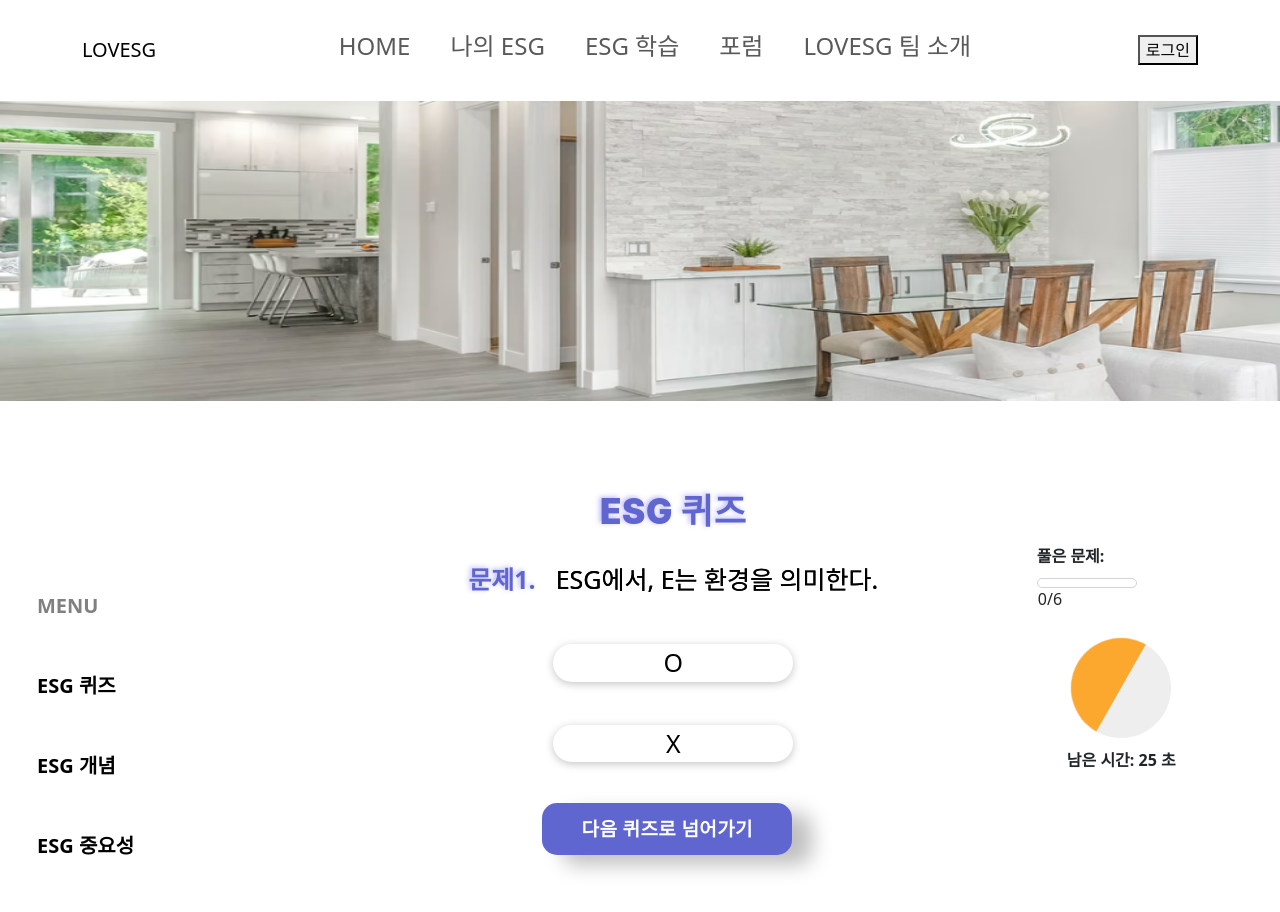
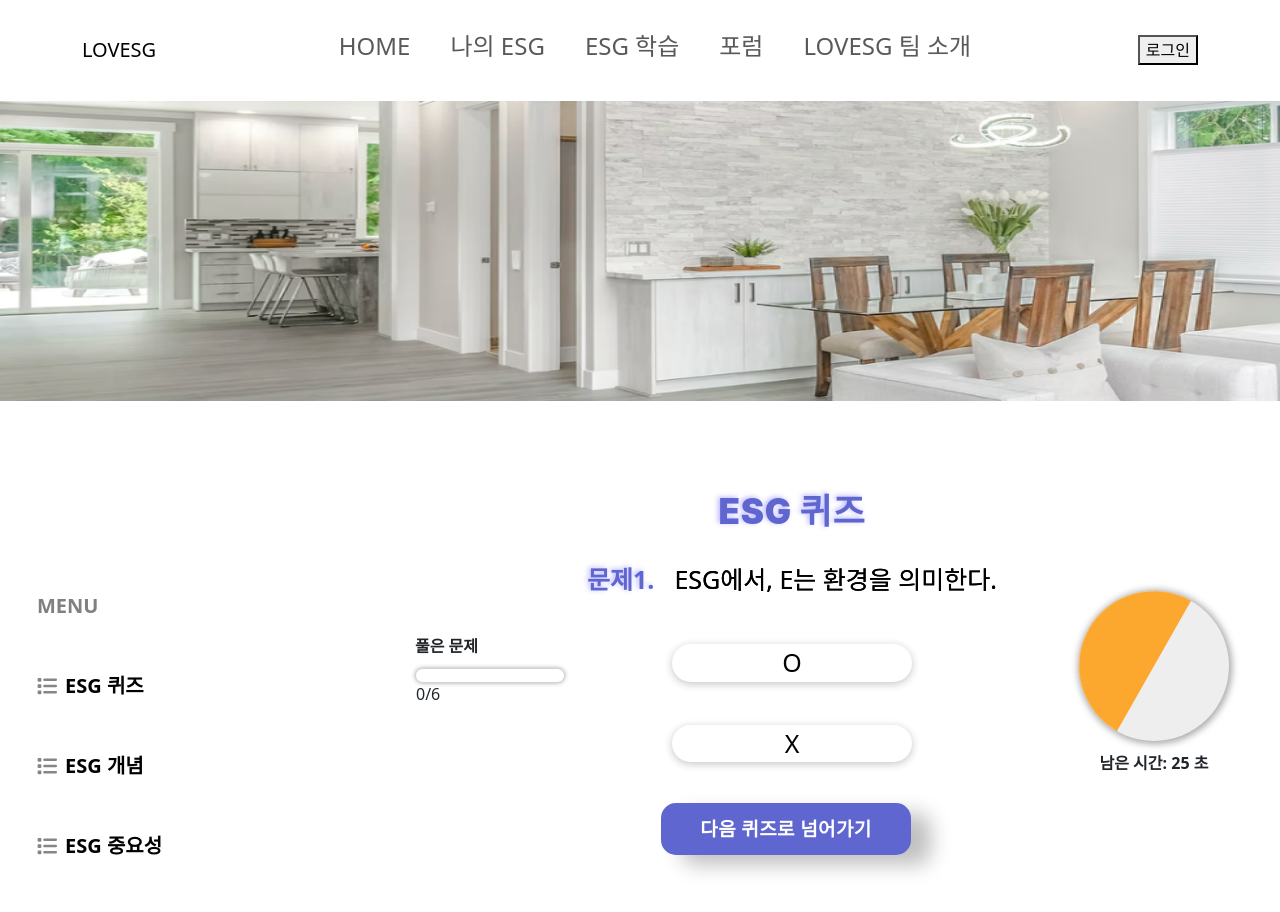
Before and after one commit to KWU-ESG/esg-frontend-next, a Next.js app: page /esg/quiz in a window 1280 px wide. Shown: the top 912 px of the page. Built offline with nearby package versions, Linux system fonts and the light colour scheme.

Commit message:
:art: Location of Bar & Quiz Page Detail & Nav BAR
바 위치 수정 및 퀴즈 페이지 전체적으로 수정 => 모든 문제 완료 시 점수만 뜨도록 / Nav Bar 아이콘 적용

```diff
--- a/package.json
+++ b/package.json
@@ -12,6 +12,11 @@
     "@apollo/client": "^3.8.6",
     "@emotion/react": "^11.11.1",
     "@emotion/styled": "^11.11.0",
+    "@fortawesome/fontawesome-svg-core": "^6.4.2",
+    "@fortawesome/free-brands-svg-icons": "^6.4.2",
+    "@fortawesome/free-regular-svg-icons": "^6.4.2",
+    "@fortawesome/free-solid-svg-icons": "^6.4.2",
+    "@fortawesome/react-fontawesome": "^0.2.0",
     "@nestjs/swagger": "^7.1.13",
     "@netlify/plugin-nextjs": "^4.40.2",
     "@next/font": "^13.5.5",
--- a/pages/esg/quiz/index.js
+++ b/pages/esg/quiz/index.js
@@ -24,8 +24,13 @@ import {
   TimerContainer,
   MaskContainer,
   Mask,
+  TimerCircle,
+  Barbox,
+  SolvedContainer,
+  TimerWrapper
 } from "../../../styles/quiz-style";
-
+import { FontAwesomeIcon } from '@fortawesome/react-fontawesome';
+import { faList } from '@fortawesome/free-solid-svg-icons';
 export default function QuizPage() {
   const [num, setNum] = useState(0);
   const router = useRouter();
@@ -129,13 +134,22 @@ export default function QuizPage() {
       <Nav>
         <NavTitle>MENU</NavTitle>
         <Link href="/esg/quiz" legacyBehavior>
-            <A>ESG 퀴즈</A>
+          <A>
+            <FontAwesomeIcon icon={faList} style={{ color: "#858585", marginRight: '8px' }} />
+            ESG 퀴즈
+          </A>
         </Link>
         <Link href="/esg/info" legacyBehavior>
-            <A>ESG 개념</A>
+          <A>
+            <FontAwesomeIcon icon={faList} style={{ color: "#858585", marginRight: '8px' }} />
+            ESG 개념
+          </A>
         </Link>
         <Link href="/esg/importance" legacyBehavior>
-            <A>ESG 중요성</A>
+          <A>
+            <FontAwesomeIcon icon={faList} style={{ color: "#858585", marginRight: '8px' }} />
+            ESG 중요성
+          </A>
         </Link>
       </Nav>
         <Container2>
@@ -149,6 +163,17 @@ export default function QuizPage() {
               justifyContent: "space-around",
             }}
           >
+            <SolvedContainer>
+              {num < quiz.list.length ? ( // 모든 문제를 다 풀지 않았을 때
+                <>
+                  <strong>풀은 문제</strong>
+                  <Barbox>
+                  <TimerCircle progress={(num / quiz.list.length)}></TimerCircle>
+                    {num}/{quiz.list.length}
+                  </Barbox>
+                </>
+              ) : null} {/* 모든 문제를 다 푼 경우에는 숨김 */}
+            </SolvedContainer>
             <QuizWrapper>
             <InputWrapper>
                 <Title>ESG 퀴즈</Title>
@@ -184,38 +209,18 @@ export default function QuizPage() {
                 <div>최종 점수는 {score}점입니다!</div>
               )}
             </QuizWrapper>
-            <div style={{ marginLeft: "30px" }}>
-              <div style={{ marginRight: "20px" }}>
-                <strong>풀은 문제:</strong>
-                <div
-                  style={{
-                    marginTop: "10px",
-                    width: "100px",
-                    height: "10px",
-                    backgroundColor: "white",
-                    borderRadius: "5px",
-                    border: "1px solid lightgray",
-                  }}
-                >
-                  <div
-                    style={{
-                      width: `${(num / quiz.list.length) * 100}%`,
-                      height: "100%",
-                      backgroundColor: "rgba(252, 168, 47, 1)",
-                      borderRadius: "5px",
-                    }}
-                  ></div>
-                  {num}/{quiz.list.length}
-                </div>
-              </div>
 
+
+            <TimerWrapper>
+              {num < quiz.list.length ? ( // 모든 문제를 다 풀지 않았을 때
                 <TimerContainer>
                   <MaskContainer>
                     <Mask style={progress}></Mask>
                   </MaskContainer>
                   <strong> 남은 시간: {time} 초</strong>
                 </TimerContainer>
-            </div>
+              ) : null} {/* 모든 문제를 다 푼 경우에는 숨김 */}
+            </TimerWrapper>
           </div>
         </Container2>
       </Container>
--- a/styles/quiz-style.js
+++ b/styles/quiz-style.js
@@ -134,11 +134,12 @@ export const TimerContainer = styled.div`
 
 export const MaskContainer = styled.div`
   position: relative;
-  width: 100px;
-  height: 100px;
+  width: 150px;
+  height: 150px;
   border-radius: 50%;
   background-color: #eee;
   margin-bottom: 10px;
+  box-shadow: 1px 1px 7px 2px darkgray;
 `;
 
 export const Mask = styled.div`
@@ -152,3 +153,54 @@ export const Mask = styled.div`
   transform-origin: 100% 50%;
   transition: transform 1s linear;
 `;
+
+export const QuizContainer = styled.div`
+  display: flex;
+  flex-direction: row;
+`;
+
+export const SolvedQuestions = styled.div`
+  width: 20%;
+  padding: 20px;
+`;
+
+export const QuizArea = styled.div`
+  width: 60%;
+  padding: 20px;
+`;
+
+export const TimerArea = styled.div`
+  width: 20%;
+  padding: 20px;
+`;
+
+
+
+export const SolvedContainer = styled.div `
+    marginRight: "20px"
+`;
+
+
+
+
+export const Barbox = styled.div`
+  margin-top: 10px;
+  width: 150px;
+  height: 15px;
+  background-color: white;
+  border-radius: 10px;
+  border: 1px solid lightgray;
+  box-shadow: 0px 0px 4px darkgray;
+`;
+
+export const TimerCircle = styled.div`
+  width: ${props => (props.progress * 100)}%;
+  height: 100%;
+  background-color: rgba(252, 168, 47, 1);
+  border-radius: 5px;
+`;
+
+
+export const TimerWrapper = styled.div`
+  margin-left: 30px;
+`;
--- a/styles/sidebar-style.js
+++ b/styles/sidebar-style.js
@@ -61,25 +61,27 @@ export const TagPath = (
 
 export const A = styled.a`
     display: flex;
-    align-items: baseline;
+    align-items: center;
     color: black;
     text-decoration: none;
     width: 310px;
     height: 50px;
     margin: 10px;
     margin-left: 30px;
-    flex-direction: column;
+    flex-direction: row;
     flex-wrap: nowrap;
-    justify-content: center;
+    justify-content: flex-start;
 
     &:hover {
         color: rgba(0, 111, 192, 1);
         background-color: rgba(234, 245, 255, 1);
-        svg {
-            fill: rgba(0, 111, 192, 1); // 아이콘 색상 변경
-        }
+    }
+
+    &:hover svg {
+        fill: rgba(0, 111, 192, 1); // 아이콘 색상 변경
     }
 `;
+
 
 export const IconWrapper = styled.div`
     display: flex;
```
Also changed, not shown: 1 other file (tests, documents, lock files or other folders). Lines whose indentation alone changed are shown as unchanged.
